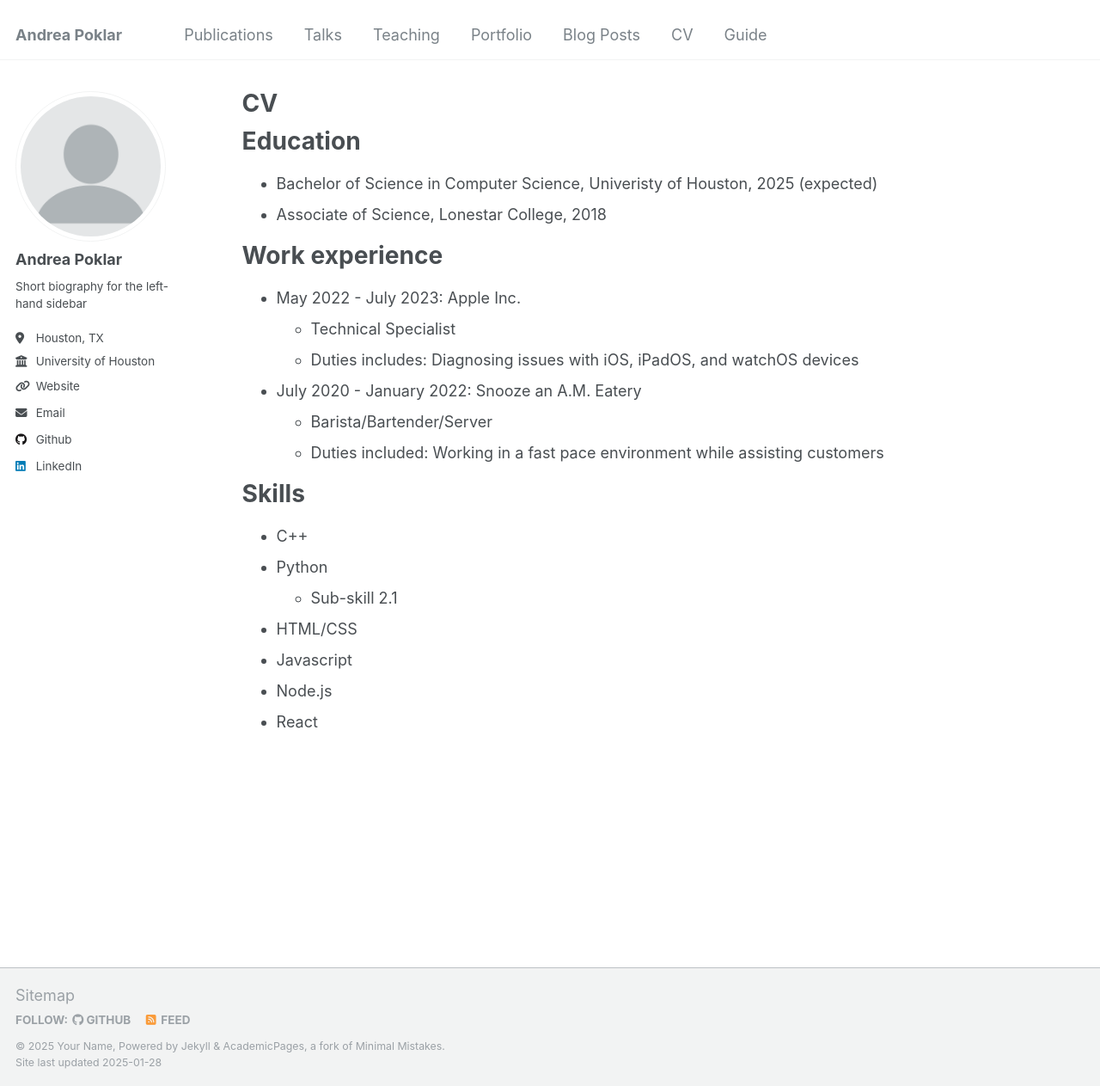
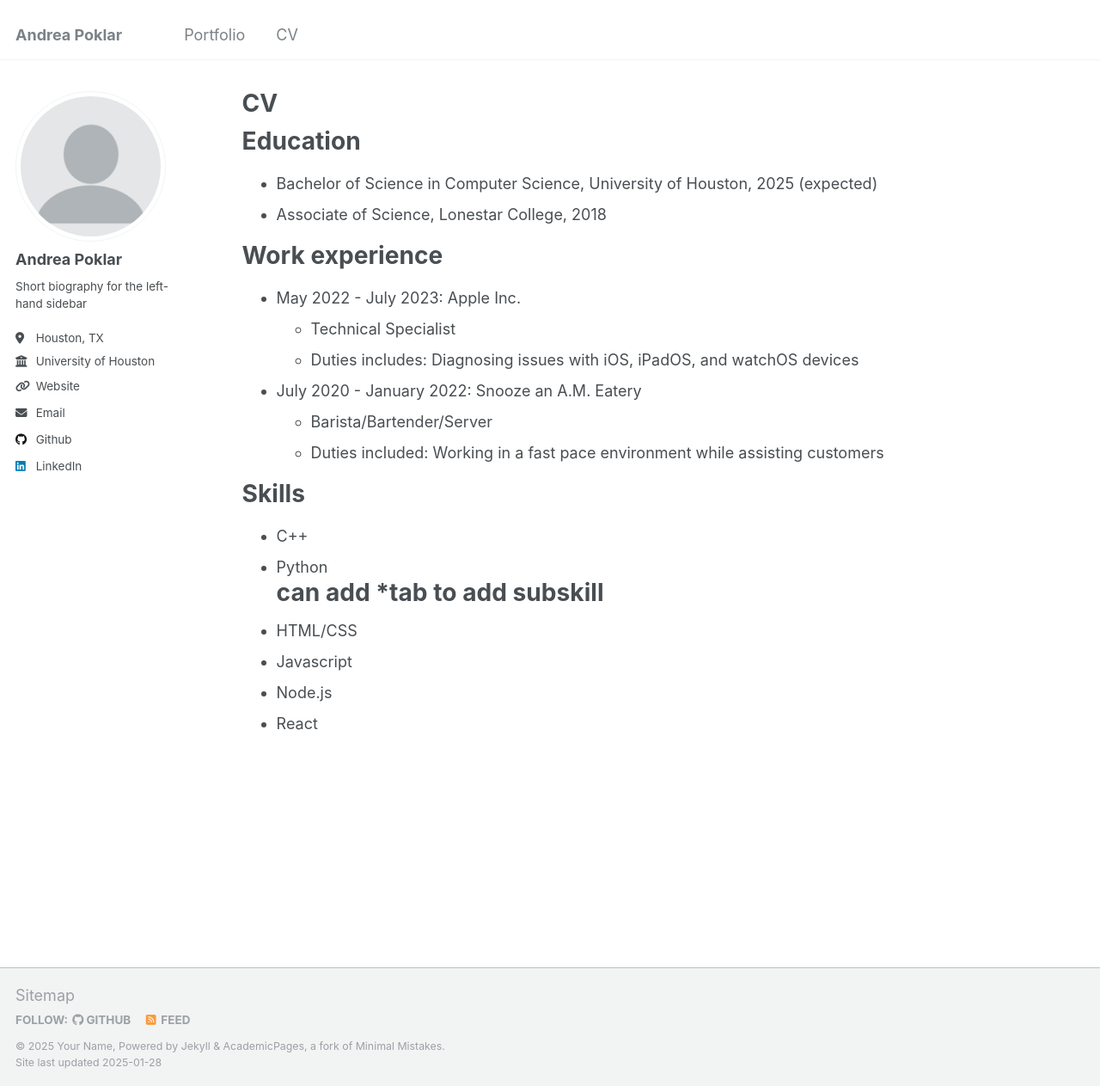
Before and after one commit to apoklar/apoklar.github.io, a Jekyll site: the page built from _pages/cv.md, in a window 1280 px wide and 1263 px high. Shown: the whole window at 86% size. Built offline with Jekyll 4.4.1, drawn with Linux system fonts in a browser that asks for light colours.

Commit message:
deleted tabs

```diff
--- a/_data/navigation.yml
+++ b/_data/navigation.yml
@@ -5,23 +5,8 @@
 # prevent it from being included in the site.
 
 main:
-  - title: "Publications"
-    url: /publications/
-
-  - title: "Talks"
-    url: /talks/
-
-  - title: "Teaching"
-    url: /teaching/
-
   - title: "Portfolio"
     url: /portfolio/
 
-  - title: "Blog Posts"
-    url: /year-archive/
-
   - title: "CV"
     url: /cv/
-
-  - title: "Guide"
-    url: /markdown/
--- a/_pages/cv.md
+++ b/_pages/cv.md
@@ -11,7 +11,7 @@ redirect_from:
 
 Education
 ======
-* Bachelor of Science in Computer Science, Univeristy of Houston, 2025 (expected)
+* Bachelor of Science in Computer Science, University of Houston, 2025 (expected)
 * Associate of Science, Lonestar College, 2018
 
 Work experience
@@ -28,7 +28,7 @@ Skills
 ======
 * C++
 * Python
-  * Sub-skill 2.1
+  # can add *tab to add subskill
 * HTML/CSS
 * Javascript
 * Node.js
```
